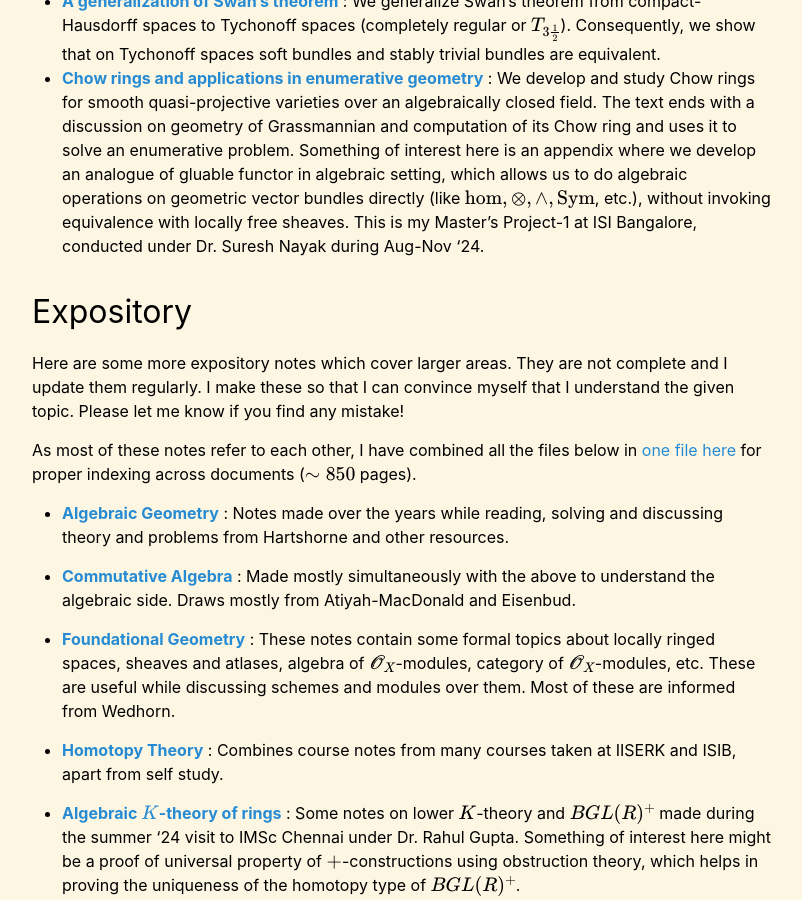
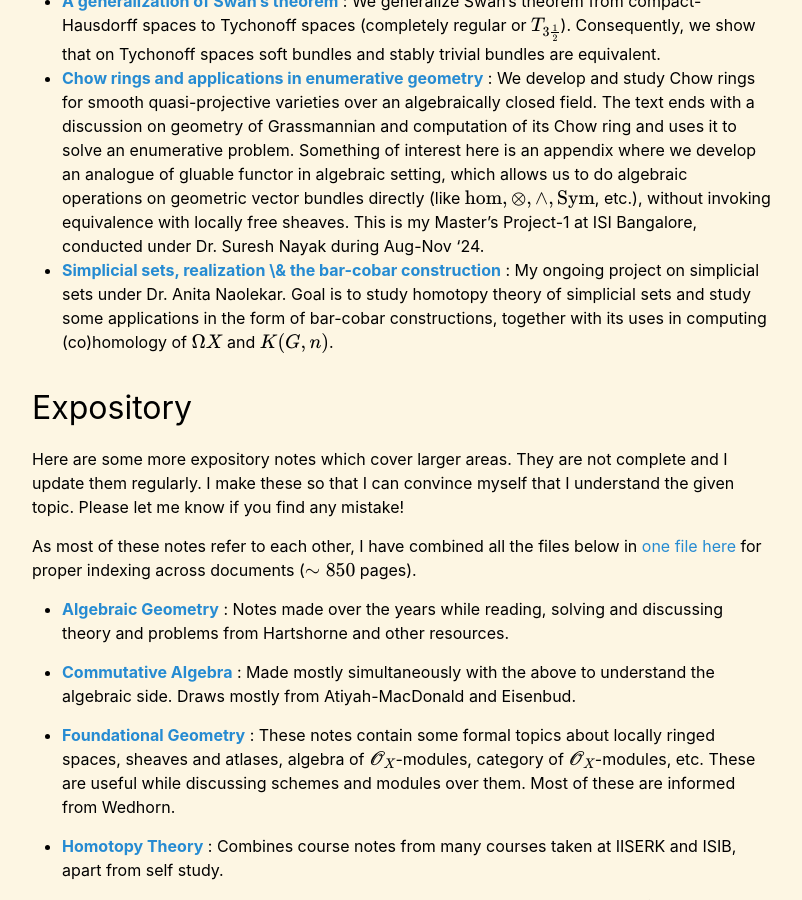
Before and after one commit to ARenanse/ARenanse.github.io, a Jekyll site: the page built from tabs/notes.md, in a window 1280 px wide and 900 px high, scrolled down 580 px. Shown: the whole window, without its empty margins (238-1040 px from the left). Built offline with Jekyll 4.4.1, drawn with Linux system fonts in a browser that asks for light colours; formulas are drawn with MathJax 3.

Commit message:
Update notes.md

```diff
--- a/tabs/notes.md
+++ b/tabs/notes.md
@@ -11,7 +11,7 @@
 * **[Main theorems on length](/assets/notes/Others/Length.pdf)** : In this note, we prove the main theorem on length of rings (finite length iff artinian, Theorem 6) and modules (finite length iff finite support, Corollary 9), apart from some other often useful results. This is part of my master's thesis on intersection theory.
 * **[A generalization of Swan's theorem](/assets/notes/Others/SwanTych.pdf)** : We generalize Swan's theorem from compact-Hausdorff spaces to Tychonoff spaces (completely regular or $$T_{3\frac{1}{2}}$$). Consequently, we show that on Tychonoff spaces soft bundles and stably trivial bundles are equivalent.
 * **[Chow rings and applications in enumerative geometry](/assets/notes/Others/IT.pdf)** : We develop and study Chow rings for smooth quasi-projective varieties over an algebraically closed field. The text ends with a discussion on geometry of Grassmannian and computation of its Chow ring and uses it to solve an enumerative problem. Something of interest here is an appendix where we develop an analogue of gluable functor in algebraic setting, which allows us to do algebraic operations on geometric vector bundles directly (like $$\hom, \otimes, \wedge, \text{\rm Sym}$$, etc.), without invoking equivalence with locally free sheaves. This is my Master's Project-1 at ISI Bangalore, conducted under Dr. Suresh Nayak during Aug-Nov '24.
-
+* **[Simplicial sets, realization \& the bar-cobar construction](/assets/notes/Others/BCB.pdf)** : My ongoing project on simplicial sets under Dr. Anita Naolekar. Goal is to study homotopy theory of simplicial sets and study some applications in the form of bar-cobar constructions, together with its uses in computing (co)homology of $$\Omega X$$ and $$K(G,n)$$.
 
 
 
```
